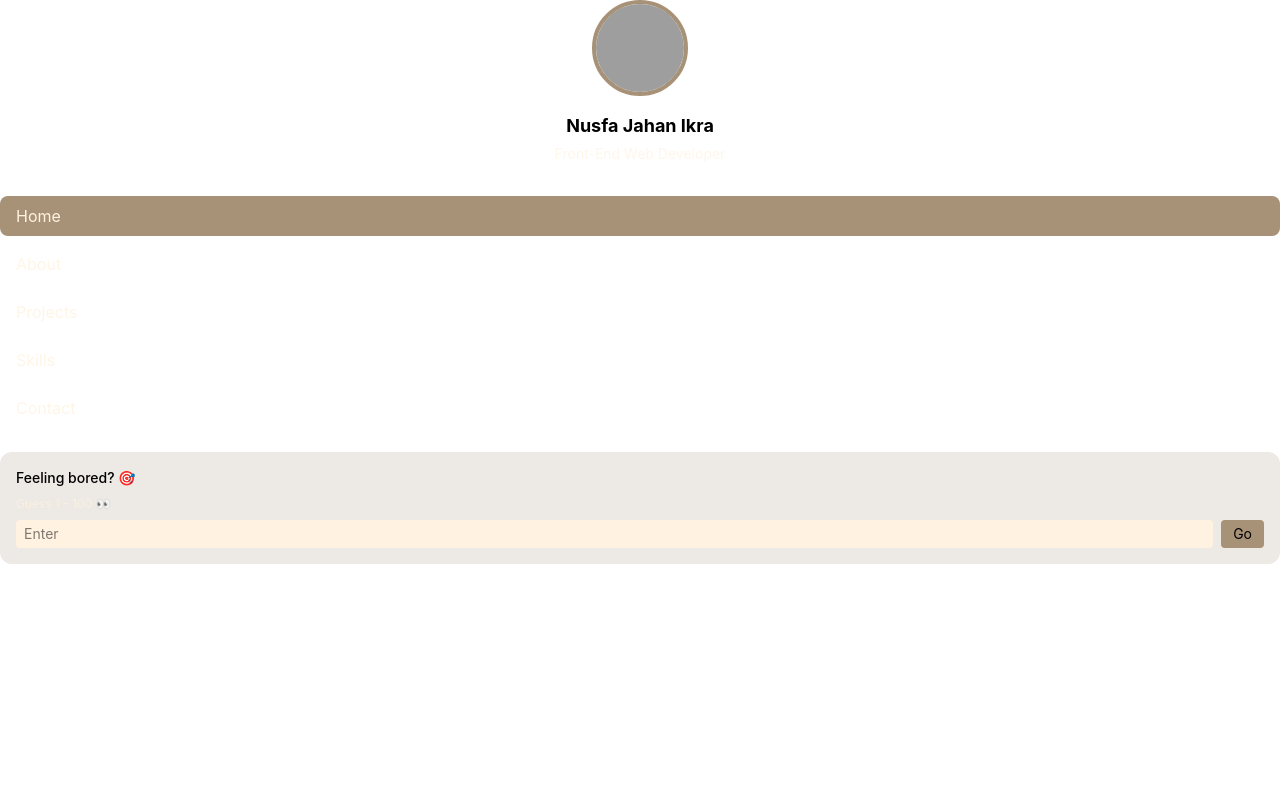
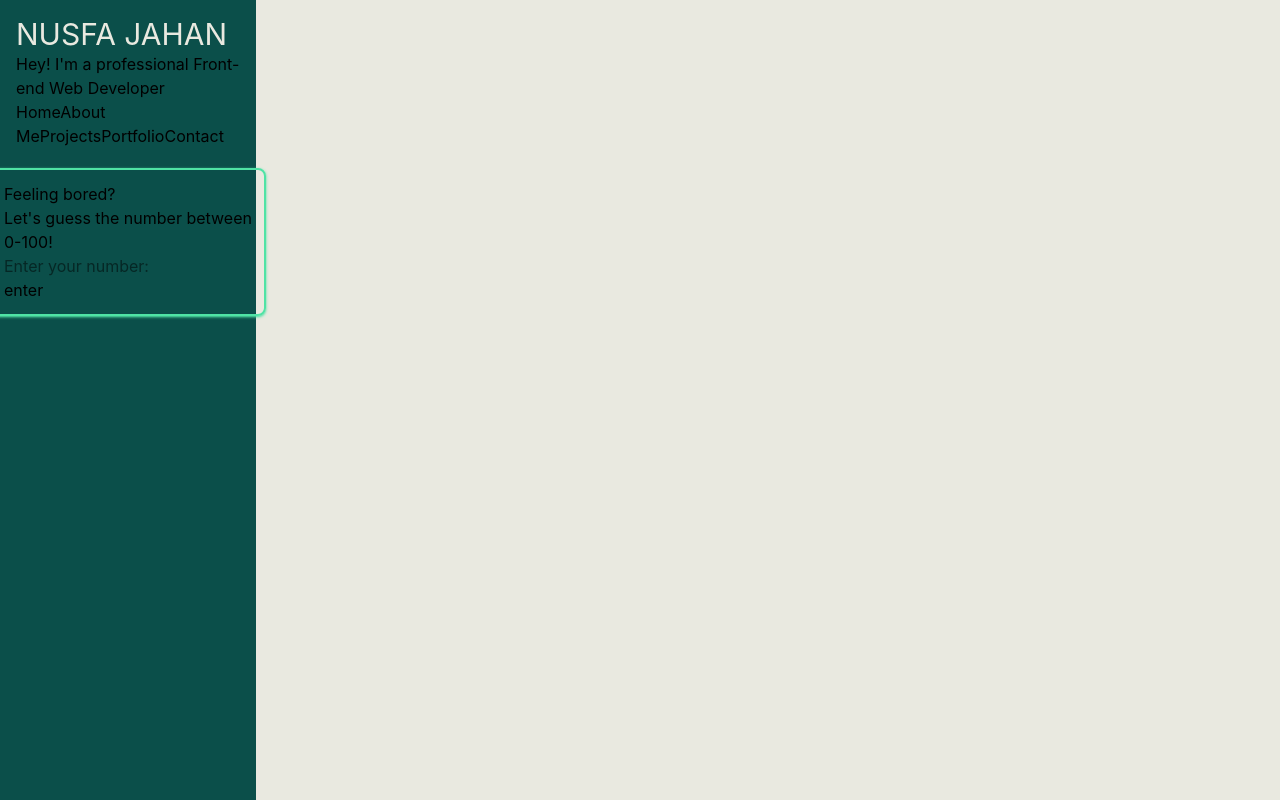
Before and after one commit to NusfaJahan61/Portfolio, a React (Vite) app: page / in a window 1280 px wide. Built offline with nearby package versions, Linux system fonts and the light colour scheme; grey boxes are pictures that could not be loaded.

Commit message:
Navabr v 2.0

```diff
--- a/src/App.jsx
+++ b/src/App.jsx
@@ -4,7 +4,7 @@ import Navbar from './components/Navbar';
 
 const App = () => {
   return (
-    <main className="overflow-x-hidden w-screen h-auto">
+    <main className="overflow-x-hidden w-screen h-auto bg-[#e9e9e0]">
       <Routes>
         <Route path="/" element={<Navbar />} />
       </Routes>
--- a/src/components/Navbar.jsx
+++ b/src/components/Navbar.jsx
@@ -1,129 +1,34 @@
-import { useState } from "react";
-import { NavLink } from "react-router-dom";
-import { FiMenu, FiX } from "react-icons/fi";
-// import { motion, AnimatePresence } from "framer-motion";
-
+import { RxCross2 } from "react-icons/rx";
+import { FiMenu } from "react-icons/fi";
+import { IoHome } from "react-icons/io5";
+import { MdVerifiedUser } from "react-icons/md";
+import { FaUser } from "react-icons/fa6";
+import { BsGrid3X3GapFill } from "react-icons/bs";
+import { FaPhone } from "react-icons/fa6";
 
 const Navbar = () => {
-  const [isOpen, setIsOpen] = useState(false);
-
-  // Guess game state
-  const [target, setTarget] = useState(Math.floor(Math.random() * 100) + 1);
-  const [guess, setGuess] = useState("");
-  const [message, setMessage] = useState("Guess 1 - 100 👀");
-
-  const handleGuess = () => {
-    const num = Number(guess);
-    if (!num) return;
-
-    if (num === target) {
-      setMessage("🎉 Correct! New number set!");
-      setTarget(Math.floor(Math.random() * 100) + 1);
-    } else if (num > target) {
-      setMessage("Too high ↓");
-    } else {
-      setMessage("Too low ↑");
-    }
-    setGuess("");
-  };
-
-  const navItems = [
-    { name: "Home", path: "/" },
-    { name: "About", path: "/about" },
-    { name: "Projects", path: "/projects" },
-    { name: "Skills", path: "/skills" },
-    { name: "Contact", path: "/contact" },
-  ];
-
-  const linkClasses = ({ isActive }) =>
-    `relative px-4 py-2 rounded-lg transition-all duration-300 group ${isActive ? "text-[#FFF2E1] bg-[#A79277]" : "text-[#FFF2E1]/80"
-    }`;
-
   return (
-    <>
-      {/* Mobile Top Bar */}
-      <div className="md:hidden flex justify-between items-center p-4 bg-[#102C26] text-[#FFF2E1] fixed w-full z-50">
-        <h1 className="font-semibold">Ikra</h1>
-        <button onClick={() => setIsOpen(!isOpen)}>
-          {isOpen ? <FiX size={24} /> : <FiMenu size={24} />}
-        </button>
+    <nav className='bg-teal-900 h-15 w-screen xl:w-[20dvw] xl:h-screen flex xl:flex-col justify-start items-center p-4'>
+      <div className="">
+        <img src="" alt="" />
+        <h1 className='text-3xl uppercase text-[#E9E9E0]'>Nusfa Jahan</h1>
+        <p>Hey! I'm a professional Front-end Web Developer</p>
       </div>
-
-      {/* Sidebar */}
-      {/* <AnimatePresence> */}
-      {(isOpen || window.innerWidth >= 768) && (
-        // <motion.aside
-        //   initial={{ x: -300 }}
-        //   animate={{ x: 0 }}
-        //   exit={{ x: -300 }}
-        //   transition={{ type: "spring", stiffness: 80 }}
-        //   className="fixed top-0 left-0 h-screen w-72 bg-[#102C26] text-[#FFF2E1] flex flex-col justify-between p-6 shadow-2xl z-40"
-        // >
-        <div className="">
-          {/* Top Section */}
-          <div>
-            {/* Profile */}
-            <div className="flex flex-col items-center text-center">
-              <img
-                src="https://images.unsplash.com/photo-1544005313-94ddf0286df2?w=400"
-                alt="profile"
-                className="w-24 h-24 rounded-full object-cover border-4 border-[#A79277] mb-4"
-              />
-              <h2 className="text-lg font-bold">Nusfa Jahan Ikra</h2>
-              <p className="text-sm text-[#FFF2E1]/70 mt-1">
-                Front-End Web Developer
-              </p>
-            </div>
-
-            {/* Nav Links */}
-            <nav className="mt-8 flex flex-col gap-2">
-              {navItems.map((item, i) => (
-                <NavLink key={i} to={item.path} className={linkClasses}>
-                  <span className="relative z-10">{item.name}</span>
-
-                  {/* Hover Glow */}
-                  <span className="absolute inset-0 bg-[#A79277] opacity-0 group-hover:opacity-20 blur-lg transition-all duration-300"></span>
-                </NavLink>
-              ))}
-            </nav>
-          </div>
-
-          {/* Fun Section - Guess Game */}
-          <div className="mt-6 p-4 bg-[#A79277]/20 rounded-xl backdrop-blur">
-            <p className="text-sm mb-2 font-medium">Feeling bored? 🎯</p>
-            <p className="text-xs mb-2 text-[#FFF2E1]/70">{message}</p>
-
-            <div className="flex gap-2">
-              <input
-                type="number"
-                value={guess}
-                onChange={(e) => setGuess(e.target.value)}
-                placeholder="Enter"
-                className="w-full px-2 py-1 rounded bg-[#FFF2E1] text-black text-sm outline-none"
-              />
-              <button
-                onClick={handleGuess}
-                className="px-3 py-1 bg-[#A79277] rounded text-sm hover:scale-105 transition"
-              >
-                Go
-              </button>
-            </div>
-          </div>
-          {/* </motion.aside> */}
-        </div>
-      )}
-      {/* </AnimatePresence> */}
-
-      {/* Overlay for mobile */}
-      {isOpen && (
-        <div
-          onClick={() => setIsOpen(false)}
-          className="fixed inset-0 bg-black/40 z-30 md:hidden"
-        ></div>
-      )}
-    </>
-  );
+      <div className="">
+        <a href="">Home</a>
+        <a href="">About Me</a>
+        <a href="">Projects</a>
+        <a href="">Portfolio</a>
+        <a href="">Contact</a>
+      </div>
+      <div className="mt-5 p-3 border-2 border-[#4fe3a5] shadow-sm shadow-[#4fe3a5] rounded-lg">
+        <h1>Feeling bored?</h1>
+        <h1>Let's guess the number between 0-100!</h1>
+        <input type="text" name="" id="" placeholder='Enter your number:' />
+        <button>enter</button>
+      </div>
+    </nav>
+  )
 }
 
-
 export default Navbar
```
